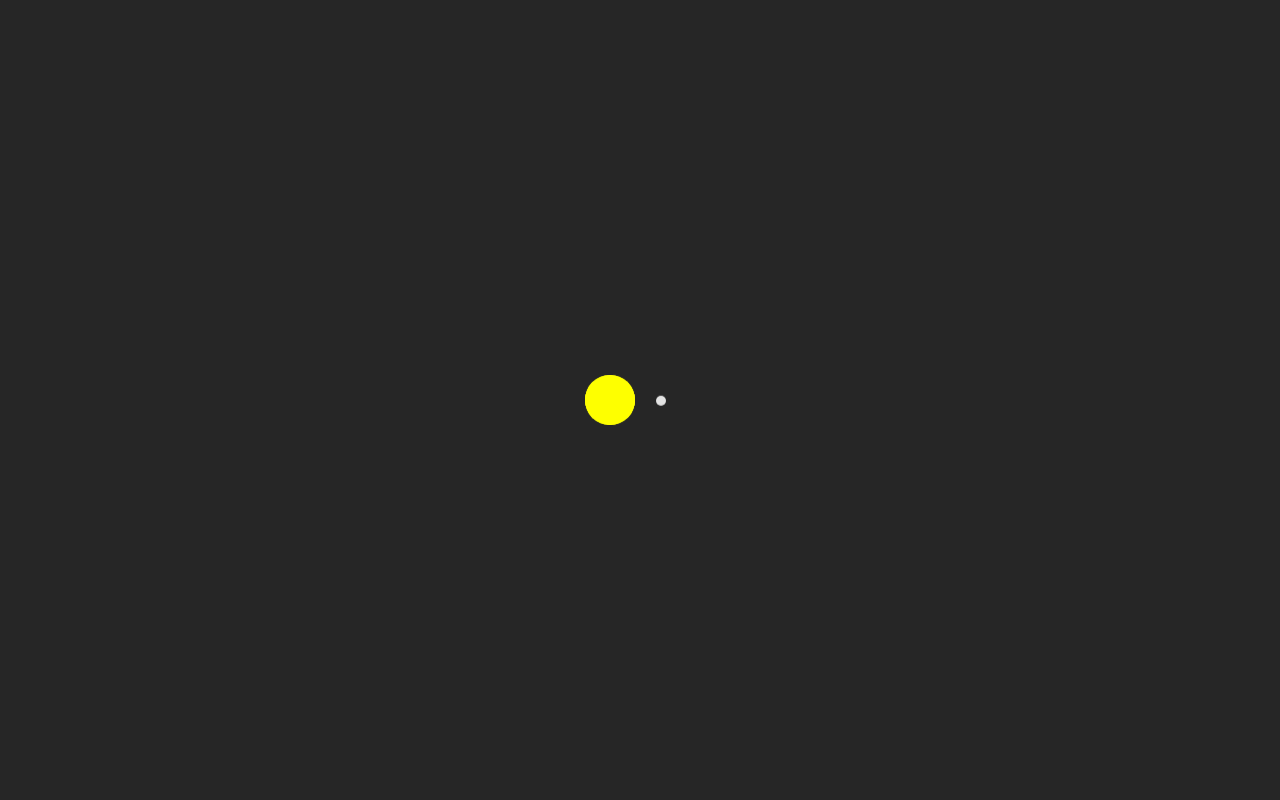
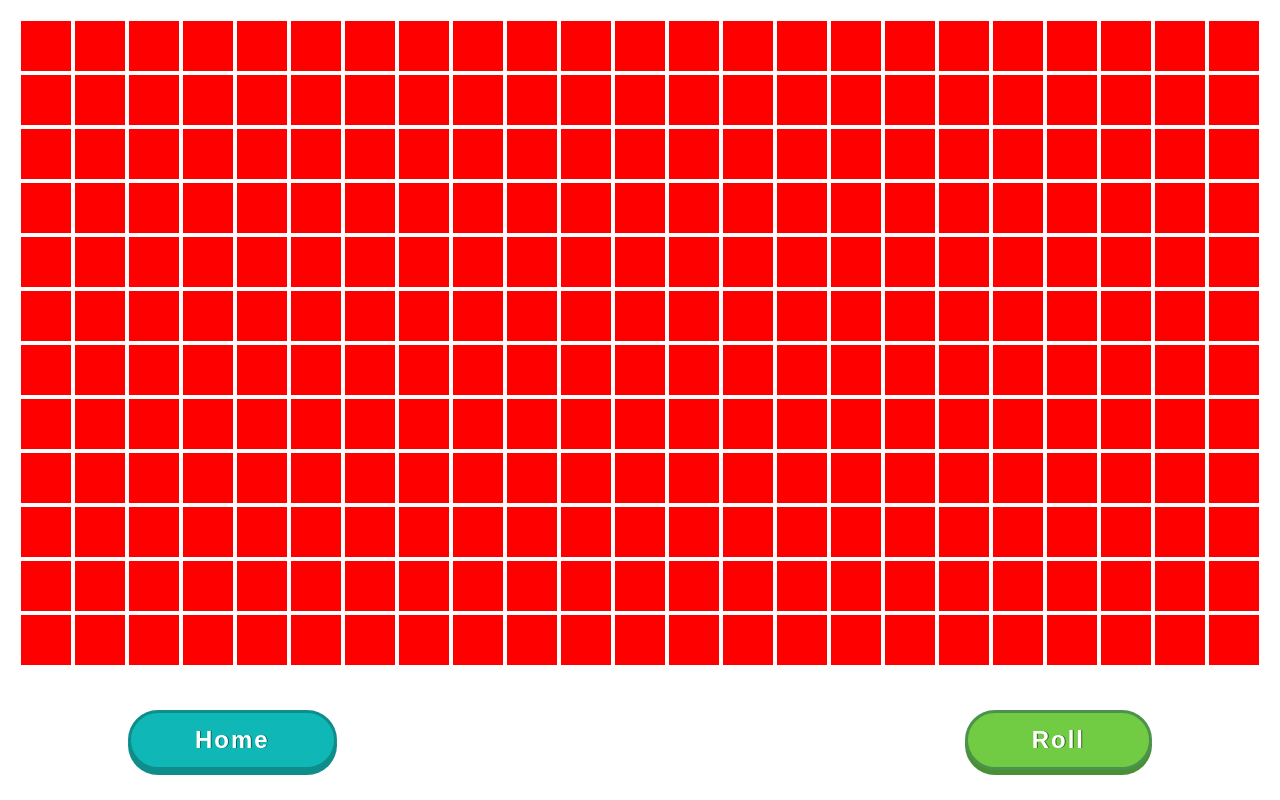
Before and after one commit to blakegearin/bsymptote, a React (Create React App) app: page /d in a window 1280 px wide. Before the commit this address had no page. Built offline with nearby package versions, Linux system fonts and the light colour scheme; what webfontloader would draw is missing.

Commit message:
Working 3D dice

```diff
--- a/src/Button.js
+++ b/src/Button.js
@@ -1,6 +1,6 @@
 import React from 'react';
 
-class Button extends React.Component {
+export default class Button extends React.Component {
   render() {
     return (
       <button
@@ -14,5 +14,3 @@ class Button extends React.Component {
     );
   }
 }
-
-export default Button;
--- a/src/index.js
+++ b/src/index.js
@@ -9,6 +9,8 @@ import WebFont from 'webfontloader';
 import reportWebVitals from './reportWebVitals';
 import App from './routes/App';
 import RubberBandBalls from './routes/RubberBandBalls';
+import Dice from './routes/Dice';
+
 import './index.css';
 
 WebFont.load({
@@ -29,6 +31,10 @@ render(
         path='rubber-band-balls'
         element={<RubberBandBalls />}
       />
+      <Route
+        path='d'
+        element={<Dice />}
+      />
     </Routes>
   </BrowserRouter>,
   rootElement
--- a/src/routes/App.css
+++ b/src/routes/App.css
@@ -30,3 +30,59 @@ h1 > span
 {
   width: 125px;
 }
+
+button
+{
+  margin: 30px auto;
+  padding: 10px 5%;
+	border-radius: 32px;
+	cursor: pointer;
+	color: #fff;
+	font-size: 24px;
+  line-height: 34px;
+	font-weight: bold;
+	text-decoration: none;
+  letter-spacing: 2px;
+}
+
+.home-button
+{
+  float: left;
+  margin-left: 10%;
+
+	background-color: #0fb8b6;
+  border:3px solid #0e8d8b;
+  box-shadow: 0px 5px 0px 0px #0e8d8b;
+  text-shadow: 1px 0px 0px #086463;
+}
+
+.home-button:active
+{
+  box-shadow: none;
+  transform: translateY(4px);
+}
+
+.home-button:hover {
+  background-color: #1fc0bd;;
+}
+
+.activate-button
+{
+  float: right;
+  margin-right: 10%;
+
+  background-color: #71cc44;
+  border:3px solid #4c924c;
+  box-shadow: 0px 5px 0px 0px #488f35;
+  text-shadow: 1px 0px 0px #35611f;
+}
+
+.activate-button:active
+{
+  box-shadow: none;
+  transform: translateY(4px);
+}
+
+.activate-button:hover {
+  background-color: #7dce54;
+}
--- /dev/null
+++ b/src/routes/Dice.css
@@ -0,0 +1,158 @@
+:root
+{
+  --dice-size: 50px;
+  --translateZ: calc(var(--dice-size) / 2);
+}
+
+.dice
+{
+  position: relative;
+  width: var(--dice-size);
+  height: var(--dice-size);
+  transform-style: preserve-3d;
+  transition: transform 1s;
+}
+
+.dot
+{
+  position: absolute;
+  width: calc(var(--dice-size) / 5);
+  height: calc(var(--dice-size) / 5);
+  margin:
+    calc(var(--dice-size) / -10)
+    calc(var(--dice-size) / 25)
+    calc(var(--dice-size) / 25)
+    calc(var(--dice-size) / -10);
+  border-radius: calc(var(--dice-size) / 5);
+  background-color: black;
+}
+
+.side
+{
+  position: absolute;
+  background-color: #ffF;
+  border-radius: calc(var(--dice-size) / 25);
+  width: var(--dice-size);
+  height: var(--dice-size);
+  border: 1px solid #e5e5e5;
+  text-align: center;
+  line-height: 4em;
+}
+
+.side:nth-child(1)
+{
+  transform: translateZ(var(--translateZ));
+}
+
+.side:nth-child(6)
+{
+  transform: rotateY(90deg) translateZ(var(--translateZ));
+}
+
+.side:nth-child(3)
+{
+  transform: rotateY(-90deg) translateZ(var(--translateZ));
+}
+
+.side:nth-child(4)
+{
+  transform: rotateX(90deg) translateZ(var(--translateZ));
+}
+
+.side:nth-child(5)
+{
+  transform: rotateX(-90deg) translateZ(var(--translateZ));
+}
+
+.side:nth-child(2)
+{
+  transform: rotateY(-180deg) translateZ(var(--translateZ));
+}
+
+.show-1
+{
+  transform: rotateX(720deg) rotateZ(-720deg);
+}
+
+.show-2
+{
+  transform: rotateX(-900deg) rotateZ(1080deg);
+  /* transform: rotateX(-900deg) rotateZ(calc(randomRotation() + 1080deg)); */
+}
+
+.show-3
+{
+  transform: rotateY(810deg) rotateZ(720deg);
+  /* transform: rotateY(810deg) rotateZ(720deg) rotateX(randomRotation()); */
+}
+
+.show-4
+{
+  transform: rotateX(-810deg) rotateZ(-1080deg);
+}
+
+.show-5
+{
+  transform: rotateX(450deg) rotateZ(-720deg);
+}
+
+.show-6
+{
+  transform: rotateY(-450deg) rotateZ(-1440deg);
+  /* transform: rotateY(-450deg) rotateZ(-1440deg) rotateX(randomRotation()); */
+}
+
+.two-1,
+.three-1,
+.four-1,
+.five-1,
+.six-1
+{
+  top: 20%;
+  left: 20%;
+}
+
+.four-3,
+.five-3,
+.six-4
+{
+  top: 20%;
+  left: 80%;
+}
+
+.one-1,
+.three-2,
+.five-5
+{
+  top: 50%;
+  left: 50%;
+}
+
+.four-2,
+.five-2,
+.six-3
+{
+  top: 80%;
+  left: 20%;
+}
+
+.two-2,
+.three-3,
+.four-4,
+.five-4,
+.six-6
+{
+  top: 80%;
+  left: 80%;
+}
+
+.six-2
+{
+  top: 50%;
+  left: 20%;
+}
+
+.six-5 {
+  top: 50%;
+  left: 80%;
+}
--- /dev/null
+++ b/src/routes/Dice.js
@@ -0,0 +1,190 @@
+import React from 'react';
+import { useNavigate } from 'react-router-dom';
+
+import Button from '../Button';
+
+import './Dice.css';
+
+function toggleSpinner(loading) {
+  document.getElementById('spinnerBackground').style.display = loading ? '' : 'none';
+}
+
+function randomRotation() {
+  return Math.round(Math.random()) * 90;
+}
+
+function rollDie(die) {
+  var newValue = Math.floor((Math.random() * 6) + 1);
+
+  for (var i = 1; i <= 6; i++) {
+    var newClass = `show-${i}`;
+    if (newValue === i) {
+      die.classList.add(newClass);
+
+      switch(i) {
+        case 2:
+          die.style.transform = `rotateX(-900deg) rotateZ(${1080 + randomRotation()}deg)`;
+          break;
+        case 3:
+          die.style.transform = `rotateY(810deg) rotateZ(720deg) rotateX(${randomRotation()}deg)`;
+          break;
+        case 6:
+          die.style.transform = `rotateY(-450deg) rotateZ(-1440deg) rotateX(${randomRotation()}deg)`;
+          break;
+        default:
+          die.style.transform = null;
+      }
+    } else {
+      die.classList.remove(newClass);
+    }
+  }
+}
+
+class Dice extends React.Component {
+  constructor(props) {
+    super(props);
+
+    this.state = {
+      windowWidth: window.innerWidth,
+      windowHeight: (window.innerHeight- 120),
+    };
+
+    toggleSpinner(false);
+  }
+
+  handleResize = (e) => {
+    this.setState(
+      {
+        windowWidth: window.innerWidth,
+        windowHeight: (window.innerHeight - 120),
+      }
+    );
+  };
+
+  componentDidMount() {
+    window.addEventListener('resize', this.handleResize);
+  }
+
+  componentWillUnmount() {
+    window.addEventListener('resize', this.handleResize);
+  }
+
+  render() {
+    const { windowWidth, windowHeight } = this.state;
+
+    const diceSize = 50;
+    const diceMargin = 2;
+
+    const dieArea = diceSize + (diceMargin * 2);
+
+    // const horizontalFits = (windowWidth % dieArea);
+    // const verticalFits = (windowHeight % dieArea);
+
+    const horizontalFits = Math.floor(windowWidth / dieArea);
+    const verticalFits = Math.floor(windowHeight / dieArea);
+
+    const horizontalAlignPadding = (windowWidth % dieArea) / 2;
+
+    // console.log('dieArea: ' + dieArea);
+    // console.log('horizontalFits: ' + horizontalFits);
+    // console.log('verticalFits: ' + verticalFits);
+    // console.log('horizontalAlignPadding: ' + horizontalAlignPadding);
+
+    var dice = '';
+    const dieInnerHtml = `
+      <div class='side one'>
+        <div class='dot one-1'></div>
+      </div>
+      <div class='side two'>
+        <div class='dot two-1'></div>
+        <div class='dot two-2'></div>
+      </div>
+      <div class='side three'>
+        <div class='dot three-1'></div>
+        <div class='dot three-2'></div>
+        <div class='dot three-3'></div>
+      </div>
+      <div class='side four'>
+        <div class='dot four-1'></div>
+        <div class='dot four-2'></div>
+        <div class='dot four-3'></div>
+        <div class='dot four-4'></div>
+      </div>
+      <div class='side five'>
+        <div class='dot five-1'></div>
+        <div class='dot five-2'></div>
+        <div class='dot five-3'></div>
+        <div class='dot five-4'></div>
+        <div class='dot five-5'></div>
+      </div>
+      <div class='side six'>
+        <div class='dot six-1'></div>
+        <div class='dot six-2'></div>
+        <div class='dot six-3'></div>
+        <div class='dot six-4'></div>
+        <div class='dot six-5'></div>
+        <div class='dot six-6'></div>
+      </div>
+    `;
+
+    for (let i = 0; i < horizontalFits; i++) {
+      for (let j = 0; j < verticalFits; j++) {
+
+        const dieStyle = `
+          background-color: red;
+          width: ${diceSize}px;
+          height: ${diceSize}px;
+          margin: ${diceMargin}px;
+          position: absolute;
+          top: ${(j * dieArea) + horizontalAlignPadding}px;
+          left: ${(i * dieArea) + horizontalAlignPadding}px;
+        `;
+
+        dice += `
+          <div
+            id='dice${i}-${j}'
+            class='dice'
+            style='${dieStyle}'
+          >
+          </div>
+        `
+      }
+    }
+
+    return (
+      <div>
+        <div
+          style={{ height: windowHeight, width: windowWidth, backgroundColor: 'white' }}
+          dangerouslySetInnerHTML={{ __html: dice }}
+        >
+        </div>
+        <Button
+          title={'Home'}
+          className='no-select home-button'
+          onClick={() => {
+            toggleSpinner(true);
+            this.props.navigate(`/`);
+          }}
+        />
+        <Button
+          id='roll-button'
+          title={'Roll'}
+          className='no-select activate-button'
+          onClick={() => {
+            [...document.getElementsByClassName('dice')].forEach(
+              (element) => {
+                rollDie(element);
+              }
+            );
+          }}
+        />
+      </div>
+    );
+  }
+}
+
+export default function(props) {
+  const navigate = useNavigate();
+
+  return <Dice {...props} navigate={navigate} />;
+}
--- a/src/routes/RubberBandBalls.css
+++ b/src/routes/RubberBandBalls.css
@@ -1,56 +1,4 @@
-.rubber-band-balls button
-{
-  margin: 30px auto;
-  padding: 10px 5%;
-	border-radius: 32px;
-	cursor: pointer;
-	color: #fff;
-	font-size: 24px;
-  line-height: 34px;
-	font-weight: bold;
-	text-decoration: none;
-}
-
-#home-button
-{
-  float: left;
-  margin-left: 10%;
-  letter-spacing: 2px;
-
-	background-color: #0fb8b6;
-  border:3px solid #0e8d8b;
-  box-shadow: 0px 5px 0px 0px #0e8d8b;
-  text-shadow: 1px 0px 0px #086463;
-}
-
-#home-button:active
-{
-  box-shadow: none;
-  transform: translateY(4px);
-}
-
-#home-button:hover {
-  background-color: #1fc0bd;;
-}
-
 #random-button
 {
-  float: right;
-  margin-right: 10%;
   letter-spacing: 5px;
-
-  background-color: #71cc44;
-  border:3px solid #4c924c;
-  box-shadow: 0px 5px 0px 0px #488f35;
-  text-shadow: 1px 0px 0px #35611f;
 }
-
-#random-button:active
-{
-  box-shadow: none;
-  transform: translateY(4px);
-}
-
-#random-button:hover {
-  background-color: #7dce54;
-}
--- a/src/routes/RubberBandBalls.js
+++ b/src/routes/RubberBandBalls.js
@@ -38,7 +38,7 @@ export default function RubberBandBalls() {
     function findMinimum(value) {
       if (toString.call(value) !== '[object Array]') return false;
       return Math.min.apply(null, value);
-  }
+    }
 
     function randomIntFromInterval(min, max, method = rand()) {
       return Math.floor(method * (max - min + 1) + min);
@@ -339,7 +339,7 @@ export default function RubberBandBalls() {
       { params, location, navigate, searchParams, setSearchParams }
     );
     document.getElementById('random-button').style.display = '';
-    document.getElementById('home-button').style.display = '';
+    document.getElementsByClassName('home-button')[0].style.display = '';
     toggleSpinner(false);
   }, [params, location, navigate, searchParams, setSearchParams]);
 
@@ -347,9 +347,8 @@ export default function RubberBandBalls() {
     <div className='rubber-band-balls'>
       <canvas id='rubber-band-balls-canvas'></canvas>
       <Button
-        id='home-button'
         title={'Home'}
-        className='no-select'
+        className='no-select home-button'
         onClick={() => {
           toggleSpinner(true);
           navigate(`/`);
@@ -359,7 +358,7 @@ export default function RubberBandBalls() {
       <Button
         id='random-button'
         title={spanEachCharacterWithTilt('Random')}
-        className='no-select'
+        className='no-select activate-button'
         onClick={() => {
           toggleSpinner(true);
           navigate(`/rubber-band-balls`);
```
Also changed, not shown: 1 other file (tests, documents, lock files or other folders).
